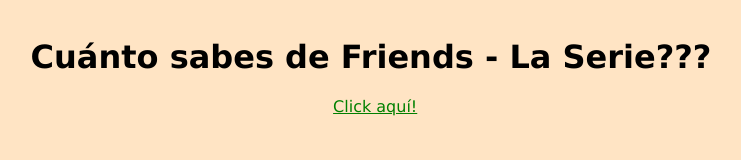
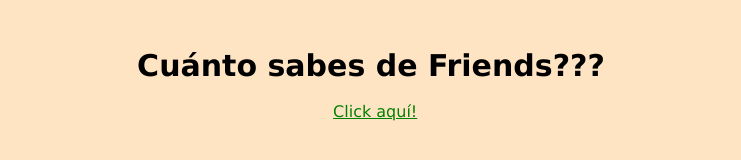
Before and after one commit to patryfuentes85/Quiz, a plain HTML site: page index.html in a window 1280 px wide. Shown: the whole page, without its empty margins (269-1010 px from the left). Drawn offline with Linux system fonts and the light colour scheme.

Commit message:
lastmodif

```diff
--- a/index.html
+++ b/index.html
@@ -10,7 +10,7 @@
 </head>
 <body>
 
-    <h1>Cuánto sabes de Friends - La Serie???</h1>
+    <h1 id="inicio" >Cuánto sabes de Friends???</h1>
     <a href="./quiz.html">Click aquí!</a>
 
 <script src="./js.js"></script>
--- a/style.css
+++ b/style.css
@@ -4,7 +4,7 @@
 
 }
 a {
-    margin-left: 47%;
+    margin-left: 37%;
     color:green;
 }
 
@@ -15,6 +15,10 @@ body {
 h1 {
     text-align: center;
     margin-top: 3%;
+}
+#inicio {
+    margin: 1.2rem;
+    font-size: 18px;
 }
 
 fieldset {
@@ -101,6 +105,15 @@ button {
         margin-top: 3%;
     }
 
+    #inicio {
+        margin-top: 3rem;
+        font-size: 30px;
+    }
+
+    a {
+        margin-left: 47%;
+        color:green;
+    }
 
     fieldset {
         display: flex;
```
